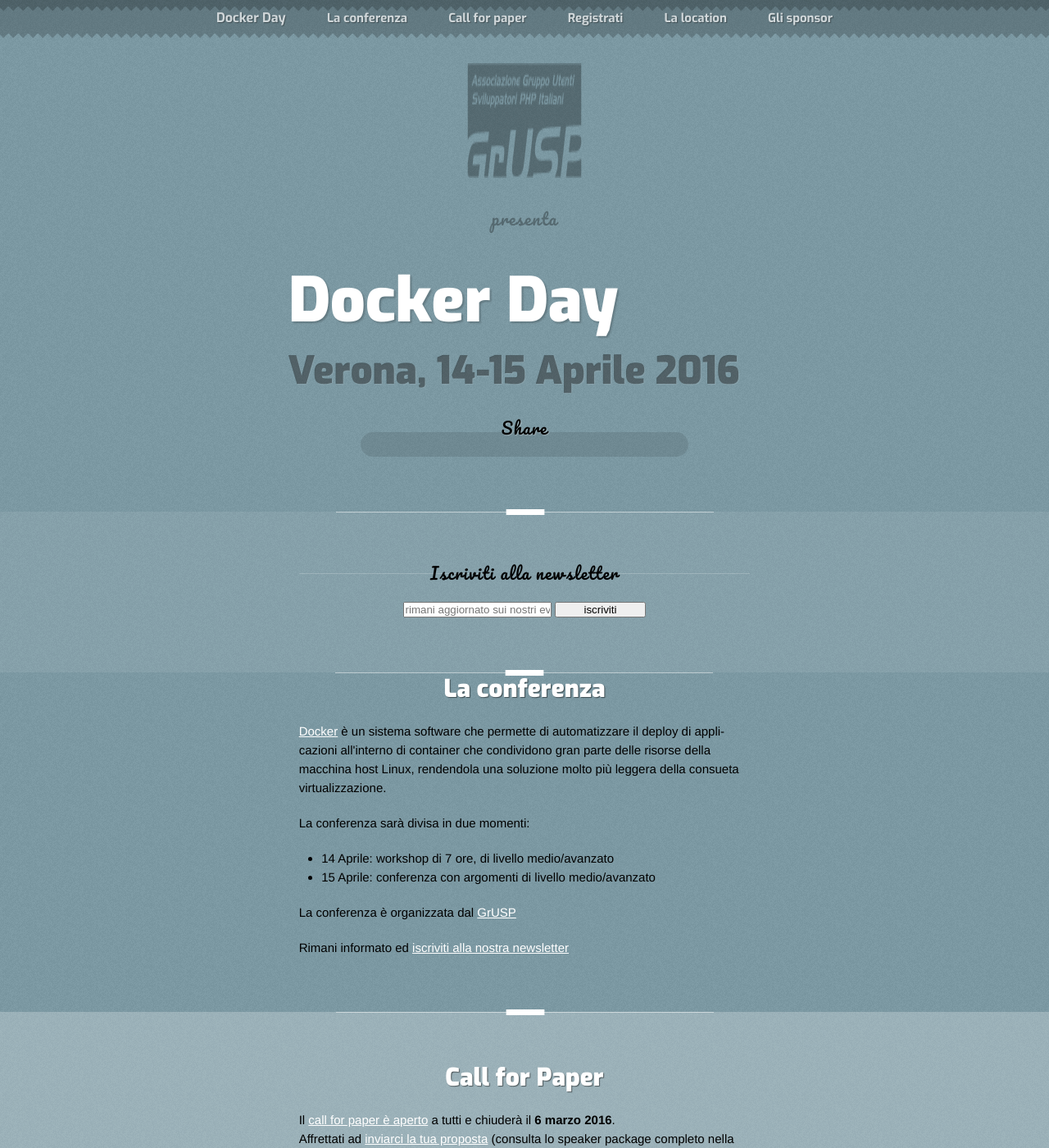
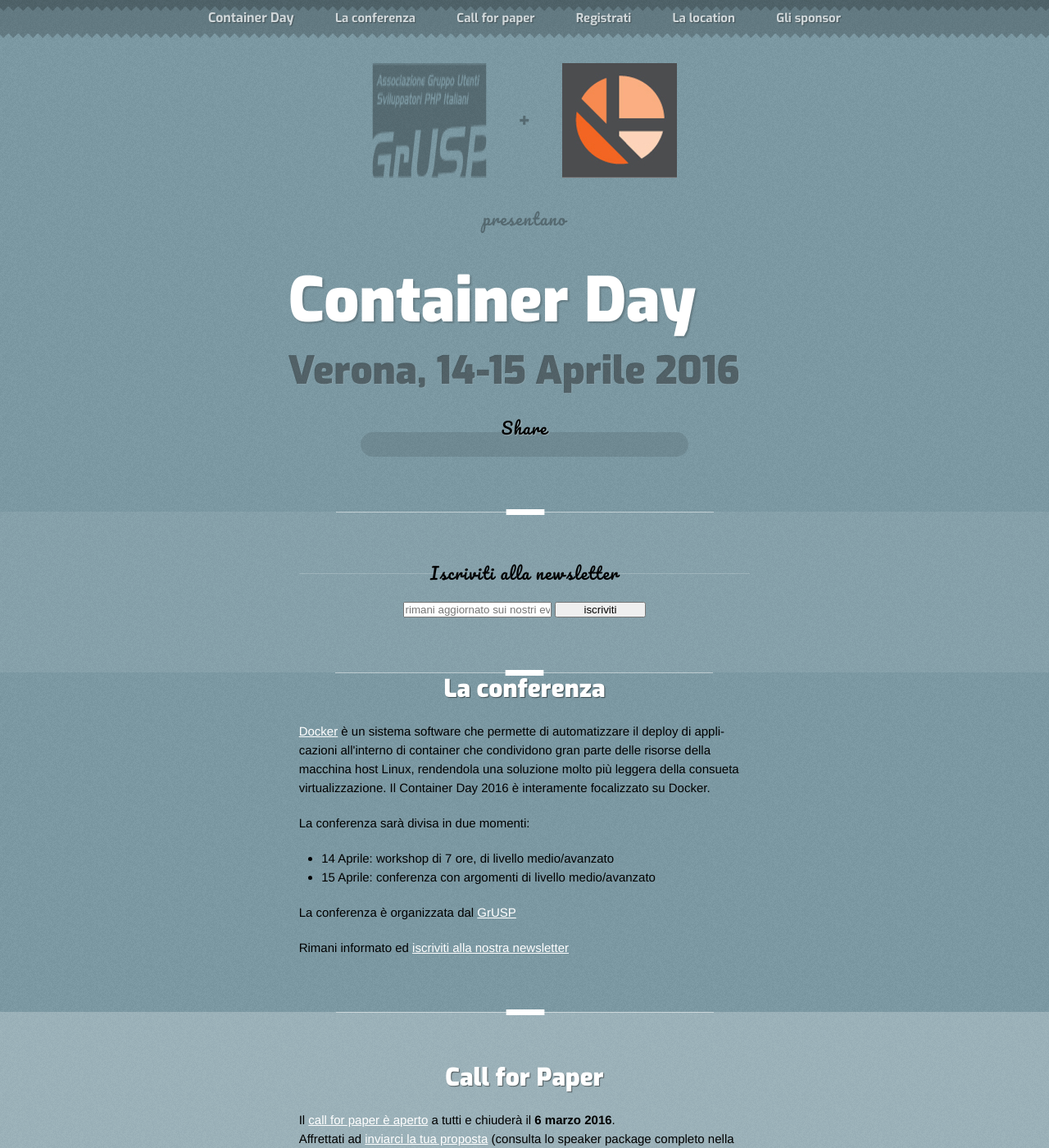
Before and after one commit to GrUSP/2016.containerday.it, a Jekyll site: the page built from index.html, in a window 1280 px wide and 1400 px high. Shown: the whole window at 82% size. Built offline with Jekyll 4.4.1, drawn with Linux system fonts in a browser that asks for light colours; Markdown is read by kramdown in place of the engine named in the settings; comment, search, counter and statistics services are not loaded.

Commit message:
Corrette occorrenze di dockerday in containerday

```diff
--- a/CNAME
+++ b/CNAME
@@ -1 +1 @@
-2016.dockerday.it
+2016.containerday.it
--- a/_config.yml
+++ b/_config.yml
@@ -1,5 +1,4 @@
 markdown: rdiscount
-pygments: true
 permalink: /blog/:title
 rdiscount:
   extensions: [smart]
--- a/_includes/places/verona-hotel-san-marco-it.html
+++ b/_includes/places/verona-hotel-san-marco-it.html
@@ -37,7 +37,7 @@
 			<dl>
 				<dt class="event_location"><span><strong>Event location</strong></span></dt>
 				<dd  class="event_location">
-					<a href="http://milano.talentgarden.it/informazioni/">{{ page.location_name}} </a><br/>
+					<a href="http://www.sanmarco.vr.it/">{{ page.location_name}} </a><br/>
 					{{ page.location_address }}<br/>
 					{{ page.location_city }}
 				</dd>
--- a/_includes/section-contents.html
+++ b/_includes/section-contents.html
@@ -9,6 +9,7 @@
                 <a href="http://www.docker.com" target="_blank">Docker</a> è un sistema software che permette di
                 automatizzare il deploy di applicazioni all'interno di container che condividono gran parte delle
                 risorse della macchina host Linux, rendendola una soluzione molto più leggera della consueta virtualizzazione.
+                Il Container Day 2016 è interamente focalizzato su Docker.
             </p>
 
             <p>
--- a/_layouts/dockerday.html
+++ b/_layouts/containerday.html
@@ -15,7 +15,7 @@
   <meta name="viewport" content="width=device-width, target-densitydpi=160dpi, initial-scale=1.0, minimum-scale=1.0, maximum-scale=1.0">
 
   <meta property="og:url" content="{{ page.base_url }}" />
-  <meta property="og:title" content="DockerDay {{ page.conf_data }} - Conference and Workshop" />
+  <meta property="og:title" content="ContainerDay {{ page.conf_data }} - Conference and Workshop" />
 
   <link href='http://fonts.googleapis.com/css?family=Exo:200,900,700,400|Pacifico' rel='stylesheet' type='text/css'>
 
@@ -63,21 +63,19 @@
           <p class="organizer">
             <a id="logo_grusp" class="organizer_logo" href="http://www.grusp.it/"><img src="/img/logo_grusp.png" alt="GrUSP" width="140" height="140" /><span>Associazione Gruppo Utenti Sviluppatori PHP Italiani</span></a>
 
-            <!--
             <em class="plus"><img src="/img/bg_plus.png" alt="bg_plus" width="12" height="12" /></em>
 
-            <a id="logo_kiratech" class="organizer_logo" href="http://www.kiratech.it/"><img src="/img/confs/dockerday/kiratech-logo.jpg" alt="Kiratech" width="140" height="140" /><span>Kiratech</span></a>
-            -->
+            <a id="logo_kiratech" class="organizer_logo" href="http://www.kiratech.it/"><img src="/img/confs/containerday/kiratech-logo.jpg" alt="Kiratech" width="140" height="140" /><span>Kiratech</span></a>
           </p>
 
-          <!-- <h4>presentano</h4> -->
-          <h4>presenta</h4>
+          <h4>presentano</h4>
+          <!-- <h4>presenta</h4> -->
         </div>
 
         <div class="event_title">
           <div class="event_logo column_3">
             &nbsp;
-            <!-- <img src="/img/confs/dockerday/docker-logo.png" alt="Docker" /> -->
+            <!-- <img src="/img/confs/containerday/docker-logo.png" alt="Docker" /> -->
           </div>
           <div class="event_name column_8">
             <h1 id="fittext1">{{ page.ttl }}</h1>
--- a/index.html
+++ b/index.html
@@ -1,9 +1,9 @@
 ---
-layout: dockerday
-title: Docker Day
-ttl: Docker Day
+layout: containerday
+title: Container Day
+ttl: Container Day
 conf_data: Verona, 14-15 Aprile 2016
-base_url: http://2016.dockerday.it
+base_url: http://2016.containerday.it
 cfp: true
 cfp_url: https://docs.google.com/forms/d/1sormz1xqLA5wWzt1f87GTJLcRJuujGLAD87tzk54ZCs/viewform
 cfp_end: 6 marzo 2016
```
Also changed, not shown: img/confs/containerday/docker-logo.png (renamed from img/confs/dockerday/docker-logo.png), img/confs/containerday/kiratech-logo.jpg (renamed from img/confs/dockerday/kiratech-logo.jpg), 7 other files.
